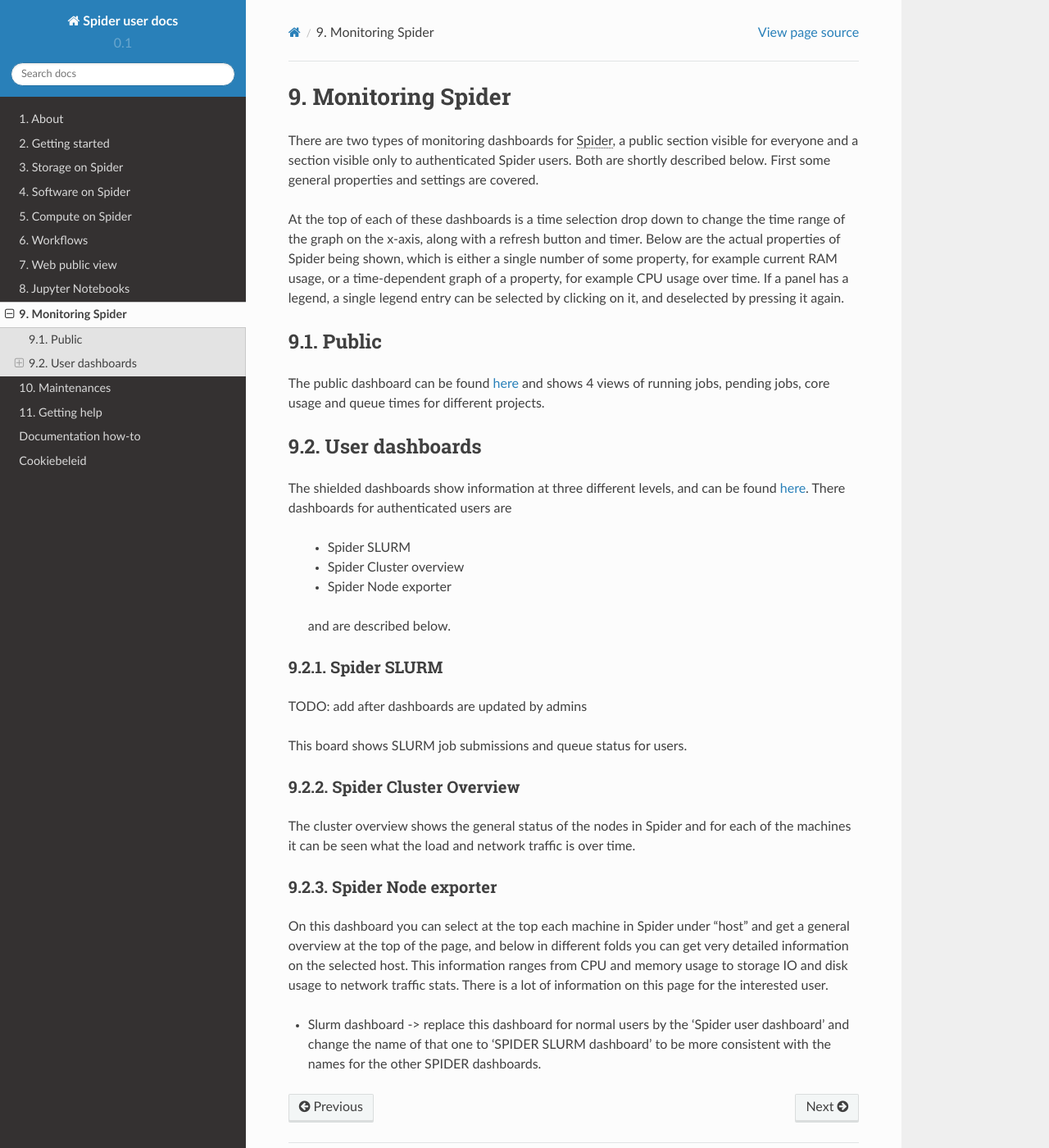
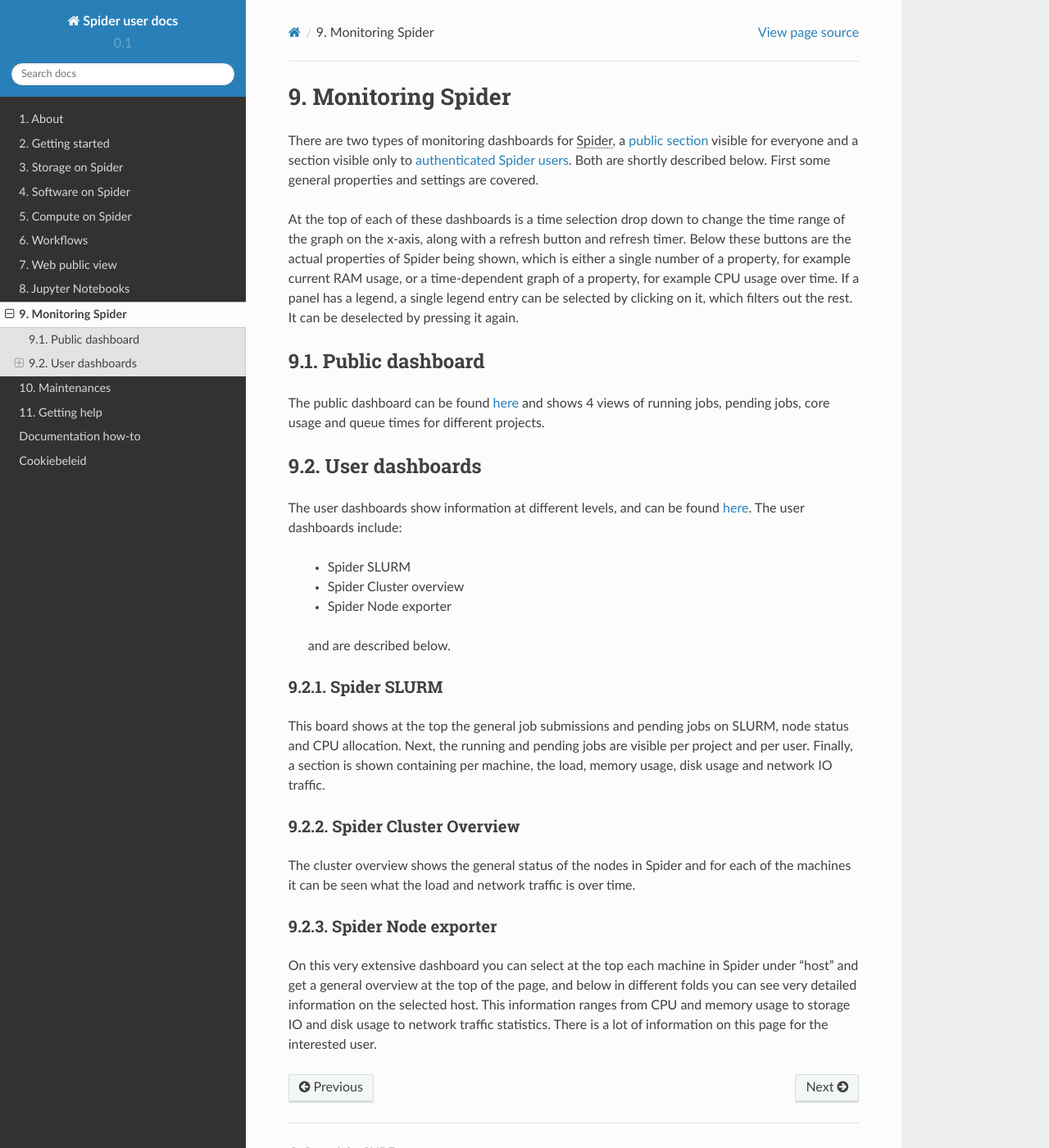
Before and after one commit to sara-nl/spiderdocs, a Sphinx documentation site: the page built from source/Pages/monitoring.rst, in a window 1280 px wide and 1400 px high. Shown: the whole window at 82% size. Built offline with Sphinx 7.4.7 and the Read the Docs theme 2.0.0, drawn with Linux system fonts in a browser that asks for light colours.

Commit message:
Improve text monitoring

```diff
--- a/source/Pages/monitoring.rst
+++ b/source/Pages/monitoring.rst
@@ -3,22 +3,22 @@
 Monitoring Spider
 *****************
 
-There are two types of monitoring dashboards for :abbr:`Spider (Symbiotic Platform(s) for Interoperable Data Extraction and Redistribution)`, a public section visible for everyone and a section visible only to authenticated Spider users.
+There are two types of monitoring dashboards for :abbr:`Spider (Symbiotic Platform(s) for Interoperable Data Extraction and Redistribution)`, a `public section <https://jobsview.grid.surfsara.nl/grafana/d/i289WluZz/spider?orgId=1>`_ visible for everyone and a section visible only to `authenticated Spider users <https://monitor.spider.surfsara.nl/grafana/dashboards>`_.
 Both are shortly described below. First some general properties and settings are covered.
 
-At the top of each of these dashboards is a time selection drop down to change the time range of the graph on the x-axis, along with a refresh button and timer.
-Below are the actual properties of Spider being shown, which is either a single number of some property, for example current RAM usage, or a time-dependent graph of a property, for example CPU usage over time. If a panel has a legend, a single legend entry can be selected by clicking on it, and deselected by pressing it again.
+At the top of each of these dashboards is a time selection drop down to change the time range of the graph on the x-axis, along with a refresh button and refresh timer.
+Below these buttons are the actual properties of Spider being shown, which is either a single number of a property, for example current RAM usage, or a time-dependent graph of a property, for example CPU usage over time. If a panel has a legend, a single legend entry can be selected by clicking on it, which filters out the rest. It can be deselected by pressing it again.
 
-Public
-======
+Public dashboard
+================
 
 The public dashboard can be found `here <https://jobsview.grid.surfsara.nl/grafana/d/i289WluZz/spider?orgId=1>`_ and shows 4 views of running jobs, pending jobs, core usage and queue times for different projects.
 
 User dashboards
 ===============
 
-The shielded dashboards show information at three different levels, and can be found `here <https://monitor.spider.surfsara.nl/grafana/dashboards>`_.
-There dashboards for authenticated users are
+The user dashboards show information at different levels, and can be found `here <https://monitor.spider.surfsara.nl/grafana/dashboards>`_.
+The user dashboards include:
 
  - Spider SLURM
  - Spider Cluster overview
@@ -30,9 +30,7 @@
 Spider SLURM
 ============
 
-TODO: add after dashboards are updated by admins
-
-This board shows SLURM job submissions and queue status for users.
+This board shows at the top the general job submissions and pending jobs on SLURM, node status and CPU allocation. Next, the running and pending jobs are visible per project and per user. Finally, a section is shown containing per machine, the load, memory usage, disk usage and network IO traffic.
 
 =======================
 Spider Cluster Overview
@@ -44,9 +42,5 @@
 Spider Node exporter
 ====================
 
-On this dashboard you can select at the top each machine in Spider under "host" and get a general overview at the top of the page, and below in different folds you can get very detailed information on the selected host.
-This information ranges from CPU and memory usage to storage IO and disk usage to network traffic stats. There is a lot of information on this page for the interested user.
-
-
-
-- Slurm dashboard -> replace this dashboard for normal users by the 'Spider user dashboard' and change the name of that one to 'SPIDER SLURM dashboard' to be more consistent with the names for the other SPIDER dashboards.
+On this very extensive dashboard you can select at the top each machine in Spider under "host" and get a general overview at the top of the page, and below in different folds you can see very detailed information on the selected host.
+This information ranges from CPU and memory usage to storage IO and disk usage to network traffic statistics. There is a lot of information on this page for the interested user.
```
